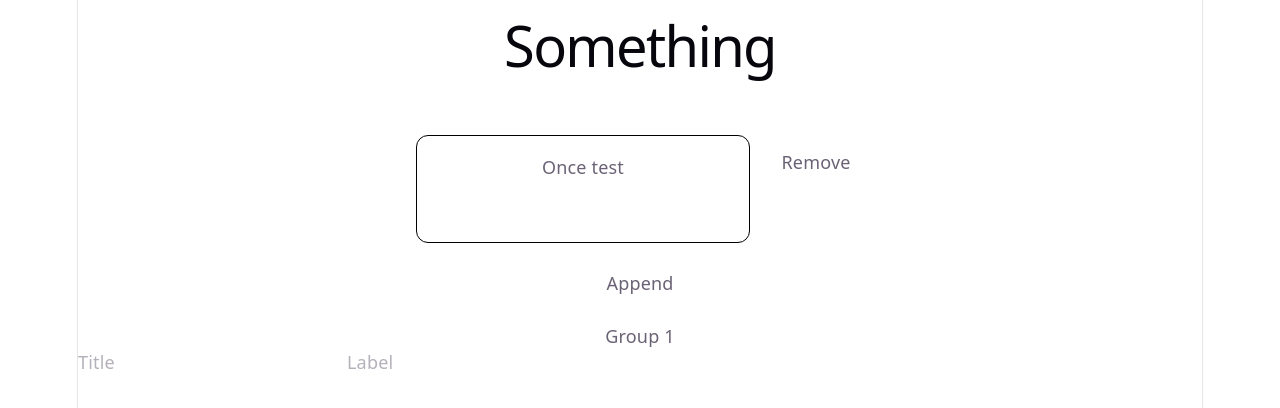
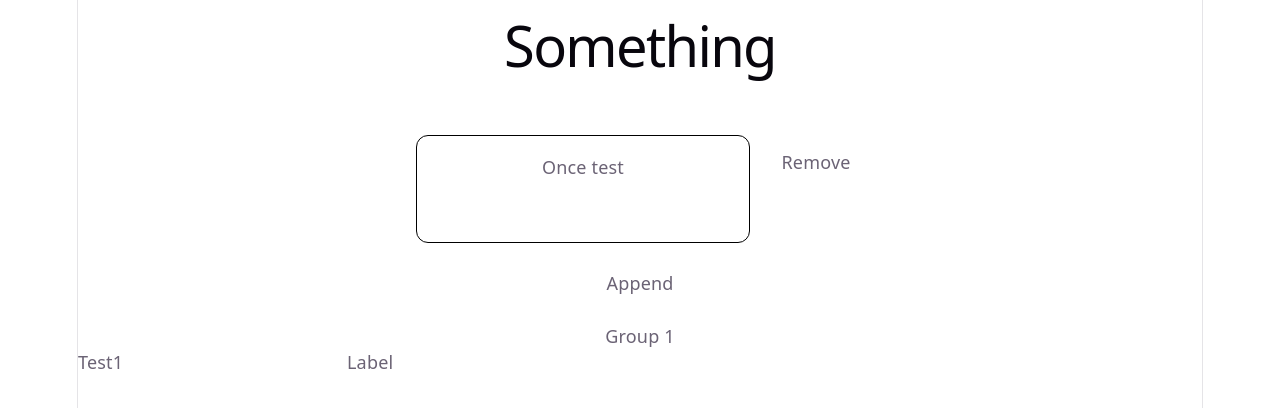
Before and after one commit to HigorFerreira/complex_groupping_form, a React (Vite) app: page / in a window 1280 px wide. Both pictures are taken after a click on the button "Append". Shown: the top 408 px of the page. Built offline with nearby package versions, Linux system fonts and the light colour scheme.

Commit message:
Hook useData working

```diff
--- a/src/App.tsx
+++ b/src/App.tsx
@@ -15,7 +15,7 @@ export default function App() {
 
 	const form_structure = useDataStructure()
 
-	useEffect(() => console.log({ data: get_data() }), [ get_data ])
+	// useEffect(() => console.log('App', { data: get_data() }), [ get_data ])
 
 	return <div>
 		<h1>Something</h1>
@@ -61,8 +61,8 @@ export default function App() {
 			<h4>Group 1</h4>
 			{ form_structure?.group1?.map(item => {
 				return <div key={item.key} className='flex gap-2' >
-					<input type="text" placeholder='Title' value={get_data('group1')?.title} onChange={e => update(item.key, 'group1', { title: e.target.value })} />
-					<input type="text" placeholder='Label' value={get_data('group1')?.label} onChange={e => update(item.key, 'group1', { label: e.target.value })} />
+					<input type="text" placeholder='Title' value={get_data(item.key)?.title} onChange={e => update(item.key, 'group1', { title: e.target.value })} />
+					<input type="text" placeholder='Label' value={get_data(item.key)?.label} onChange={e => update(item.key, 'group1', { label: e.target.value })} />
 				</div>
 			}) }
 		</div>
--- a/src/lib/complex_form/hooks.tsx
+++ b/src/lib/complex_form/hooks.tsx
@@ -24,18 +24,18 @@ export function makeHooks<TGroups extends string, TItem extends Partial<BaseItem
     function useData() {
         const { data_obj, group_list } = useContext('useData', Context)
         const get_data = useCallback((key: string | null = null) => {
+            // console.log('useData', { data_obj, group_list })
             if(key) return data_obj?.[key]
             const data = {} as NonNullable< typeof group_list >
-            console.log({ group_list })
             Object.keys(group_list??{}).forEach(key => {
-                console.log(key)
                 const _key = key as TGroups
                 // @ts-expect-error Annotation
-                data[_key] = data[_key]?.map(({ key }) => {
-                    return data_obj?.[key??'']
+                data[_key] = group_list?.[_key]?.map(item => {
+                    return data_obj?.[item.key??'']
                 })??[]
             })
-            console.log({ data })
+
+            return data
         }, [ data_obj, group_list ])
 
         return get_data
```
